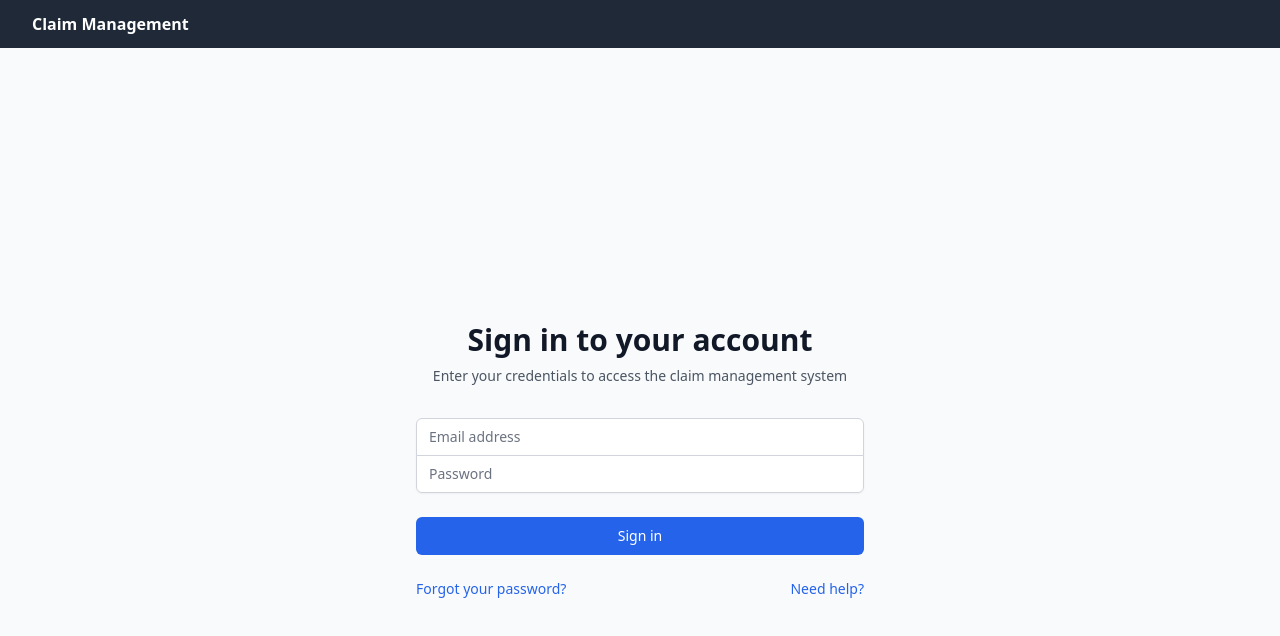
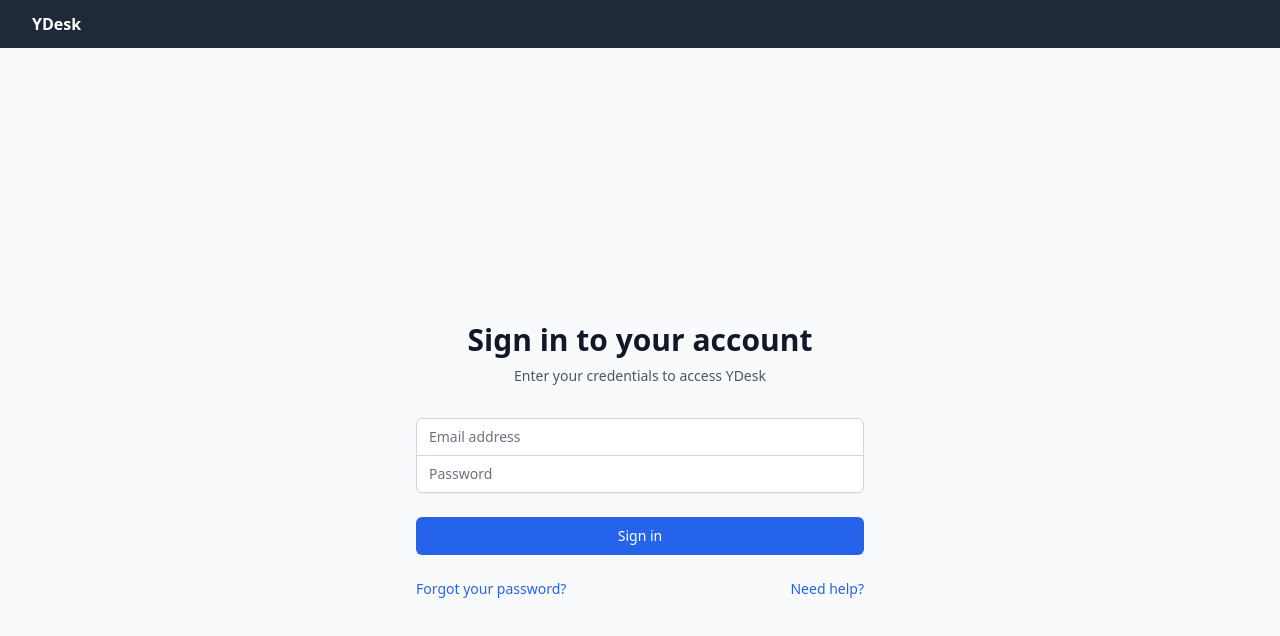
Before and after one commit to TYN-NIFO/ClaimSettleManagement, a Next.js app in the folder frontend/: page / in a window 1280 px wide. Shown: the top 636 px of the page. Built offline with nearby package versions, Linux system fonts and the light colour scheme.

Commit message:
Updated app UI

```diff
--- a/frontend/next.config.mjs
+++ b/frontend/next.config.mjs
@@ -3,7 +3,7 @@ const nextConfig = {
   env: {
     NEXT_PUBLIC_API_URL: process.env.NEXT_PUBLIC_API_URL || 'http://localhost:5000/api',
     NEXT_PUBLIC_ENVIRONMENT: process.env.NEXT_PUBLIC_ENVIRONMENT || (process.env.NODE_ENV === 'production' ? 'production' : 'development'),
-    NEXT_PUBLIC_APP_NAME: process.env.NEXT_PUBLIC_APP_NAME || 'Claim Management System',
+    NEXT_PUBLIC_APP_NAME: process.env.NEXT_PUBLIC_APP_NAME || 'YDesk',
     NEXT_PUBLIC_APP_VERSION: process.env.NEXT_PUBLIC_APP_VERSION || '1.0.0',
   },
 
--- a/frontend/src/app/components/LoginPage.tsx
+++ b/frontend/src/app/components/LoginPage.tsx
@@ -138,7 +138,7 @@ const LoginPage = () => {
             Sign in to your account
           </h2>
           <p className="mt-2 text-center text-sm text-gray-600">
-            Enter your credentials to access the claim management system
+            Enter your credentials to access YDesk
           </p>
         </div>
 
--- a/frontend/src/app/components/TopNav.tsx
+++ b/frontend/src/app/components/TopNav.tsx
@@ -10,7 +10,7 @@ export default function TopNav() {
   return (
     <div className="w-full bg-gray-800 text-white">
       <div className="max-w-7xl mx-auto px-4 sm:px-6 lg:px-8 h-12 flex items-center justify-between">
-        <Link href="/" className="font-semibold">Claim Management</Link>
+        <Link href="/" className="font-semibold">YDesk</Link>
       </div>
     </div>
   );
--- a/frontend/src/app/layout.tsx
+++ b/frontend/src/app/layout.tsx
@@ -4,8 +4,8 @@ import "./globals.css";
 import TopNav from "./components/TopNav";
 
 export const metadata: Metadata = {
-  title: "Claim Management System",
-  description: "Internal reimbursement claim management system",
+  title: "YDesk",
+  description: "Internal reimbursement system",
 };
 
 export default function RootLayout({
```
Also changed, not shown: 1 other file (tests, documents, lock files or other folders).
